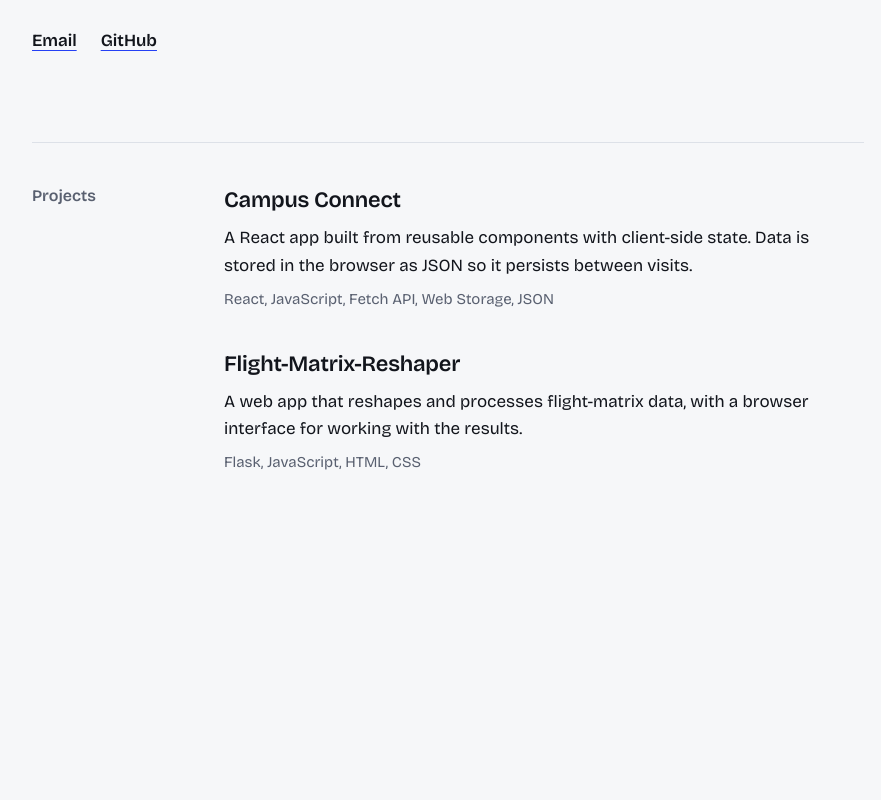
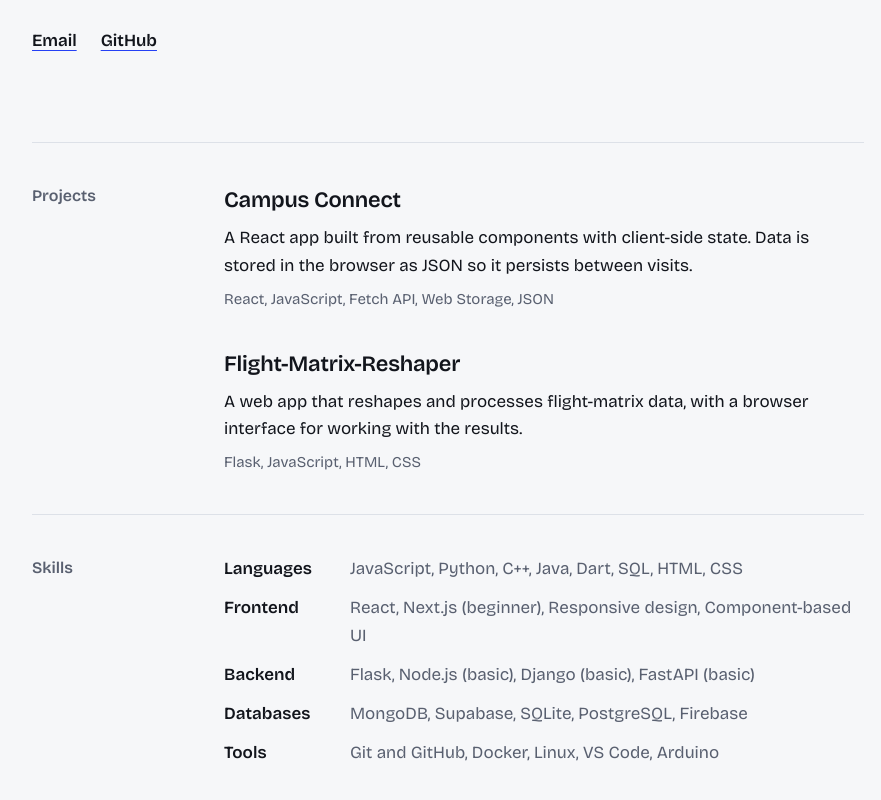
Before and after one commit to llahm/llahm.github.io, a React (Vite) app: page / in a window 1280 px wide. Shown: the part 428-1228 px from the top of the page, without its empty margins (192-1073 px from the left). Before the commit the page ends 942 px from the top, so only its background shows below. Built offline with nearby package versions, Linux system fonts and the light colour scheme.

Commit message:
feat: add skills section

```diff
--- a/src/App.jsx
+++ b/src/App.jsx
@@ -1,12 +1,14 @@
 import { profile } from "./data/profile.js";
 import Hero from "./components/Hero.jsx";
 import Projects from "./components/Projects.jsx";
+import Skills from "./components/Skills.jsx";
 
 export default function App() {
   return (
     <main className="page">
       <Hero profile={profile} />
       <Projects projects={profile.projects} />
+      <Skills skills={profile.skills} />
     </main>
   );
 }
--- /dev/null
+++ b/src/components/Skills.jsx
@@ -0,0 +1,16 @@
+import Section from "./Section.jsx";
+
+export default function Skills({ skills }) {
+  return (
+    <Section title="Skills">
+      <dl className="skills">
+        {skills.map((s) => (
+          <div key={s.group}>
+            <dt>{s.group}</dt>
+            <dd>{s.items.join(", ")}</dd>
+          </div>
+        ))}
+      </dl>
+    </Section>
+  );
+}
--- a/src/styles.css
+++ b/src/styles.css
@@ -90,3 +90,9 @@
 .projects p:not(.meta):not(.project-links) { margin-top: 6px; max-width: 36em; }
 .projects .meta { margin-top: 8px; }
 .project-links { display: flex; gap: 20px; margin-top: 10px; font-weight: 600; }
+
+/* ---------- Skills ---------- */
+.skills { display: grid; gap: 12px; }
+.skills div { display: grid; grid-template-columns: 110px 1fr; gap: 16px; }
+.skills dt { font-weight: 600; }
+.skills dd { color: var(--muted); }
```
